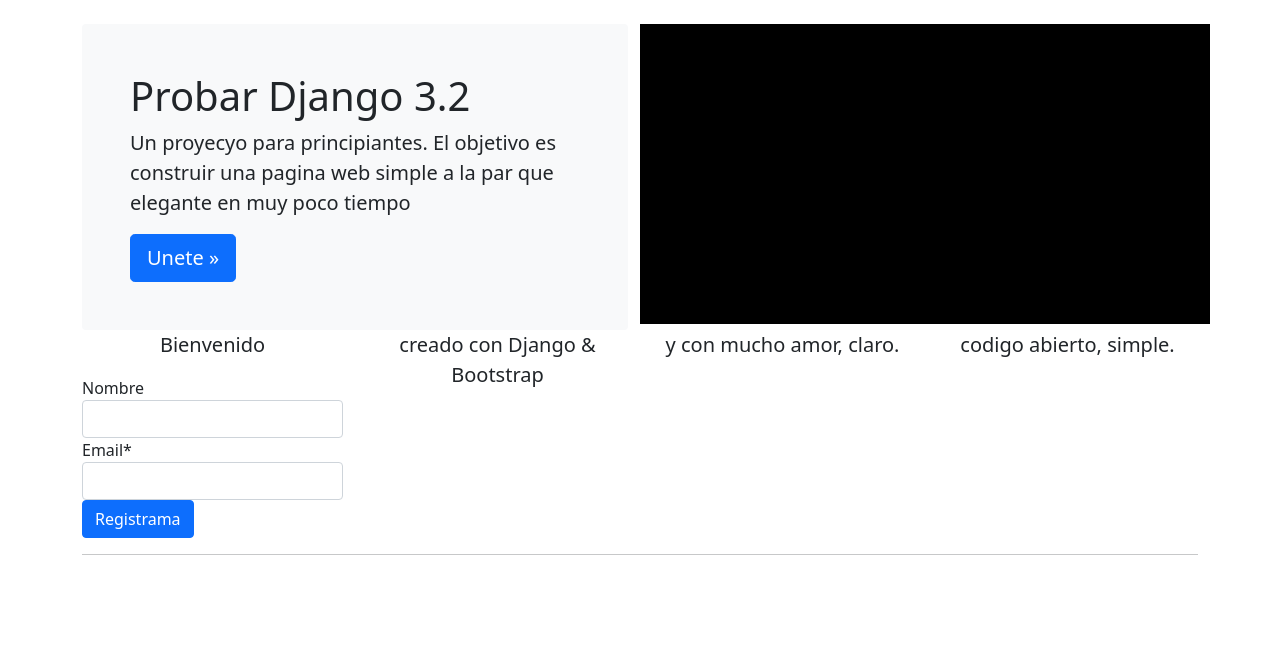
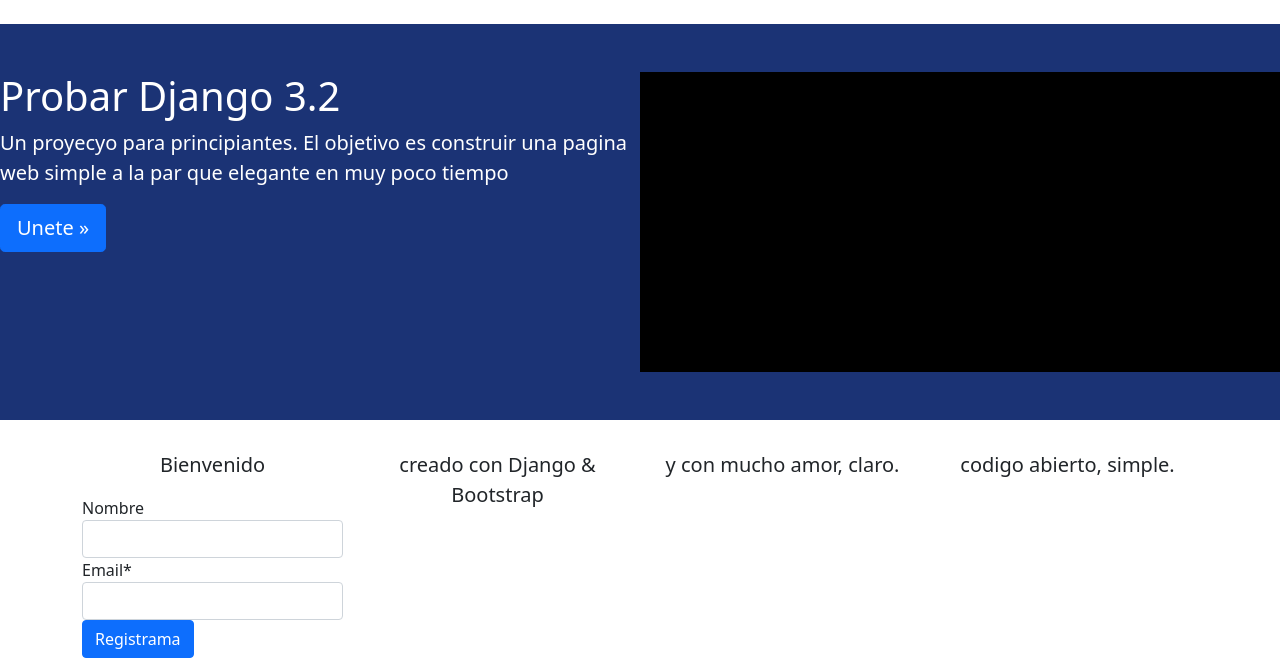
Before and after one commit to cosmetico2013/curso-django, a Django app: page / in a window 1280 px wide. Shown: the part 146-806 px from the top of the page. Run offline with Django 3.2, Linux system fonts and the light colour scheme; some libraries are stand-ins or nearby versions.

Commit message:
video 35

```diff
--- a/proyecto/templates/base.html
+++ b/proyecto/templates/base.html
@@ -13,17 +13,21 @@
 
     <link rel="canonical" href="https://getbootstrap.com/docs/5.0/examples/navbar-static/">
 
+    <style>
+      {% block style %}{% endblock %}
+      </style>
+
     {% include "head_css.html" %}
 
   </head>
   <body>
 
 {% include "navbar.html" %}
-<main class="container">
 {% block jumbotron %}
 
 
 {% endblock %}
+<main class="container">
 
 {% block content %}
 {% endblock %}
--- a/proyecto/templates/inicio.html
+++ b/proyecto/templates/inicio.html
@@ -3,16 +3,29 @@
 
 {% block head_title %}Bienvidos |  {{ block.super }}{% endblock %}
 
+<style>
+{% block style %}
+.jumbotron{
+    background-color: #1b3375 !important;
+    padding-top: 48px;
+    padding-bottom: 48px;
+    margin-bottom: 30px;
+    color: white !important;
+}
+{% endblock %}
+</style>
+
+
 {% block jumbotron %}
-<div class="row">
-    <div class="col-sm-6">
-        <div class="bg-light p-5 rounded">
+<div class="jumbotron">
+    <div class="row">
+        <div class="col-sm-6">
             <h1>Probar Django 3.2</h1>
             <p class="lead">Un proyecyo para principiantes. El objetivo es construir una pagina web simple a la par que elegante en muy poco tiempo</p>
             <a class="btn btn-lg btn-primary" href="/docs/5.0/components/navbar/" role="button">Unete &raquo;</a>
         </div>
+        <div class="col-sm-6" style="background-color: black;height: 300px;"></div>
     </div>
-    <div class="col-sm-6" style="background-color: black;height: 300px;"></div>
 </div>
 {% endblock %}
 
```
Also changed, not shown: 1 other file.
